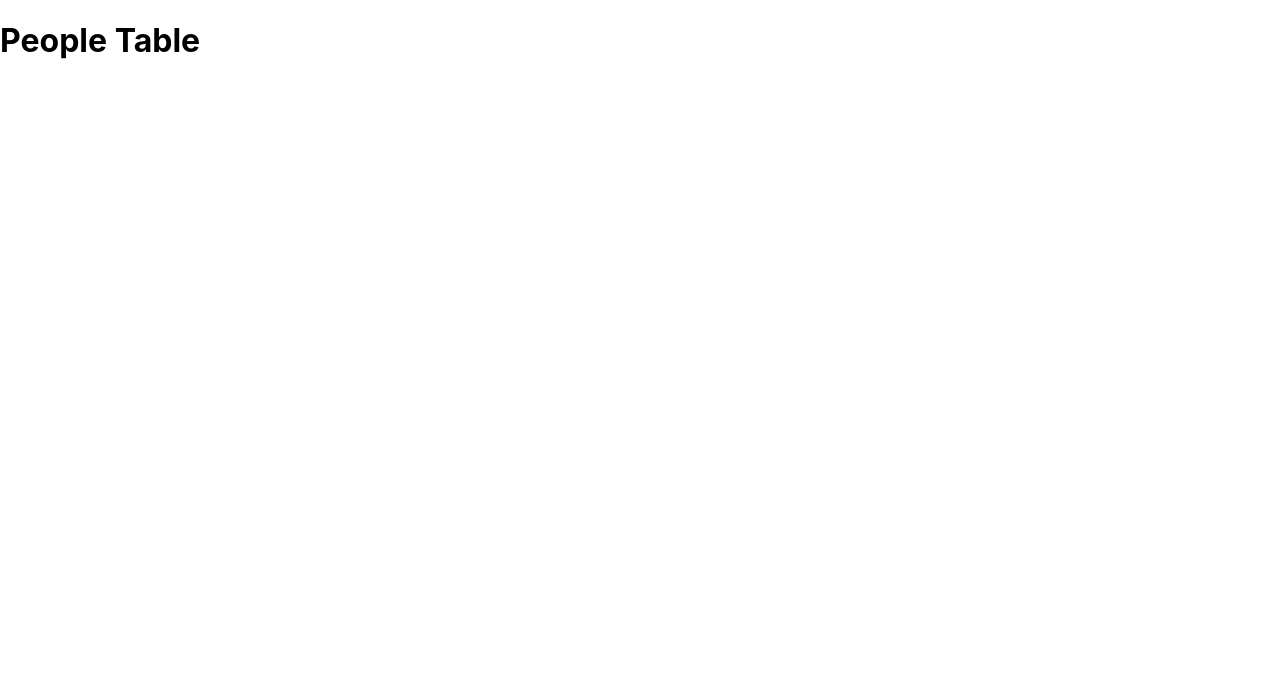
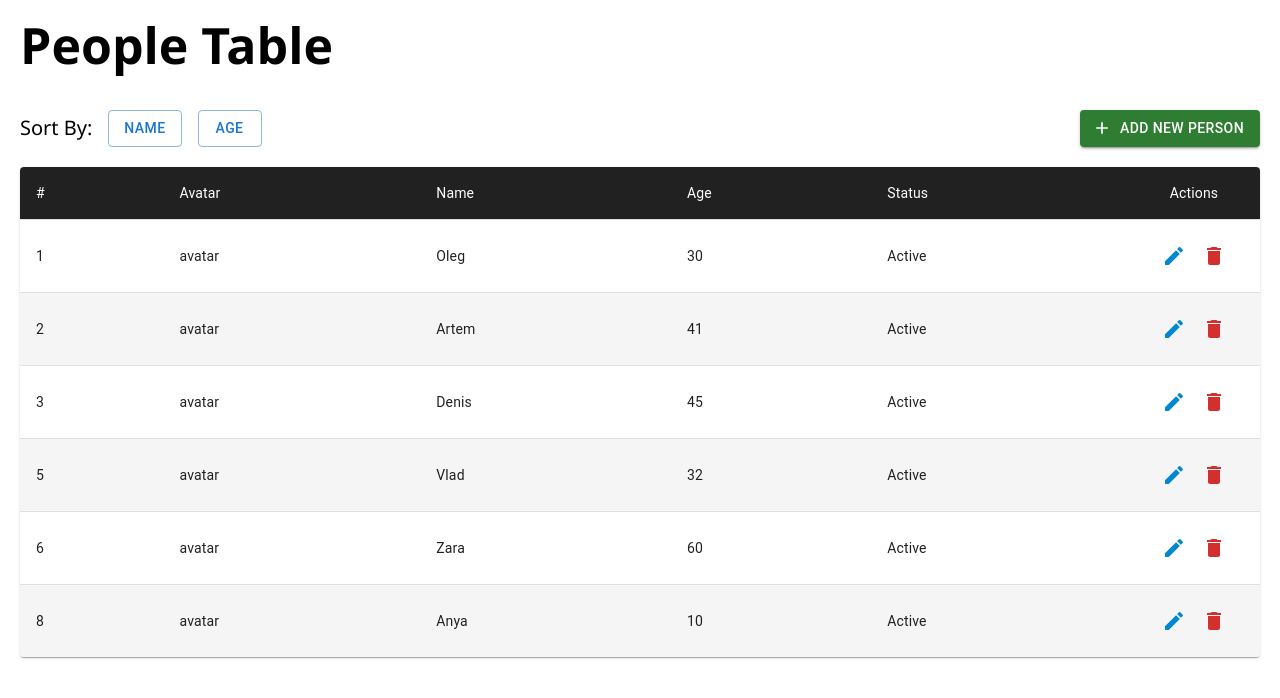
Before and after one commit to andrii-dmytruk/list-of-users, a React (Create React App) app: page / in a window 1280 px wide. Shown: the top 698 px of the page. Built offline with nearby package versions, Linux system fonts and the light colour scheme.

Commit message:
Static table implemented

```diff
--- /dev/null
+++ b/src/components/PeopleTable/PeopleTable.tsx
@@ -0,0 +1,97 @@
+import React from 'react';
+
+
+import TableBody from '@material-ui/core/TableBody';
+import Table from '@material-ui/core/Table';
+import TableCell from '@mui/material/TableCell';
+import TableContainer from '@material-ui/core/TableContainer';
+import TableHead from '@material-ui/core/TableHead';
+import TableRow from '@material-ui/core/TableRow';
+import Paper from '@material-ui/core/Paper';
+import DeleteIcon from '@mui/icons-material/Delete';
+import Stack from '@mui/material/Stack';
+import IconButton from '@mui/material/IconButton';
+import EditIcon from '@mui/icons-material/Edit';
+import { styled, withStyles } from '@mui/styles';
+import { Person } from '../../types/Person';
+
+
+
+type Props = {
+  people: Person[];
+}
+
+export const PeopleTable = React.memo(function PeopleTable({
+  people,
+}: Props) {
+  const StyledTableRow = styled(TableRow)(() => ({
+    '&:nth-of-type(even)': {
+      backgroundColor: '#f5f5f5',
+    },
+    '&:last-child td, &:last-child th': {
+      border: 0,
+    },
+  }));
+
+  const StyledTableHead = withStyles(() => ({
+    root: {
+      backgroundColor: '#212121'
+    }
+  }))(TableHead);
+
+  const TableHeaderCell = withStyles(() => ({
+    root: {
+      color: 'white',
+      fontWeight: 'bold',
+    }
+  }))(TableCell);
+
+  return (
+    <TableContainer component={Paper}>
+      <Table aria-label="simple table">
+        <StyledTableHead>
+          <TableRow>
+            <TableHeaderCell>#</TableHeaderCell>
+            <TableHeaderCell align="left">Avatar</TableHeaderCell>
+            <TableHeaderCell align="left">Name</TableHeaderCell>
+            <TableHeaderCell align="left">Age</TableHeaderCell>
+            <TableHeaderCell align="left">Status</TableHeaderCell>
+            <TableHeaderCell
+              align="center"
+              style={{width: '100px'}}
+            >
+                  Actions
+            </TableHeaderCell>
+          </TableRow>
+        </StyledTableHead>
+        <TableBody>
+          {people.map((person) => (
+            <StyledTableRow key={person.id}>
+              <TableCell component="th" scope="person">
+                {person.id}
+              </TableCell>
+              <TableCell align="left">{person.avatar}</TableCell>
+              <TableCell align="left">{person.name}</TableCell>
+              <TableCell align="left">{person.age}</TableCell>
+              <TableCell align="left">{person.status}</TableCell>
+              <TableCell align="left">
+                <Stack direction="row"
+                  justifyContent="center"
+                  alignItems="center"
+                  spacing={0}
+                >
+                  <IconButton aria-label="delete">
+                    <EditIcon color="info" />
+                  </IconButton>
+                  <IconButton aria-label="delete">
+                    <DeleteIcon color="error" />
+                  </IconButton>
+                </Stack>
+              </TableCell>
+            </StyledTableRow>
+          ))}
+        </TableBody>
+      </Table>
+    </TableContainer>
+  );
+});
--- /dev/null
+++ b/src/components/PeopleTable/index.tsx
@@ -0,0 +1 @@
+export * from './PeopleTable';
--- /dev/null
+++ b/src/helpers/sortPeople.ts
@@ -0,0 +1,15 @@
+import { Person } from '../types/Person';
+import { SortTypes } from '../types/sortTypes';
+
+export function sortPeople(people: Person[], sortBy: SortTypes) {
+  switch (sortBy) {
+  case SortTypes.name:
+    return [...people].sort((a, b) => a.name.localeCompare(b.name));
+  case SortTypes.age:
+    return [...people].sort((a, b) => a.age - b.age);
+  case SortTypes.id:
+    return [...people].sort((a, b) => a.id - b.id);
+  default:
+    return [...people];
+  }
+}
--- a/src/index.css
+++ /dev/null
@@ -1,13 +0,0 @@
-body {
-  margin: 0;
-  font-family: -apple-system, BlinkMacSystemFont, 'Segoe UI', 'Roboto', 'Oxygen',
-    'Ubuntu', 'Cantarell', 'Fira Sans', 'Droid Sans', 'Helvetica Neue',
-    sans-serif;
-  -webkit-font-smoothing: antialiased;
-  -moz-osx-font-smoothing: grayscale;
-}
-
-code {
-  font-family: source-code-pro, Menlo, Monaco, Consolas, 'Courier New',
-    monospace;
-}
--- /dev/null
+++ b/src/index.scss
@@ -0,0 +1,48 @@
+html, body, div, span, applet, object, iframe,
+h1, h2, h3, h4, h5, h6, p, blockquote, pre,
+a, abbr, acronym, address, big, cite, code,
+del, dfn, em, img, ins, kbd, q, s, samp,
+small, strike, strong, sub, sup, tt, var,
+b, u, i, center,
+dl, dt, dd, ol, ul, li,
+fieldset, form, label, legend,
+table, caption, tbody, tfoot, thead, tr, th, td,
+article, aside, canvas, details, embed,
+figure, figcaption, footer, header, hgroup,
+menu, nav, output, ruby, section, summary,
+time, mark, audio, video {
+	margin: 0;
+	padding: 0;
+	border: 0;
+	font-size: 100%;
+	font: inherit;
+	vertical-align: baseline;
+}
+article, aside, details, figcaption, figure,
+footer, header, hgroup, menu, nav, section {
+	display: block;
+}
+body {
+	line-height: 1;
+}
+ol, ul {
+	list-style: none;
+}
+blockquote, q {
+	quotes: none;
+}
+blockquote:before, blockquote:after,
+q:before, q:after {
+	content: '';
+	content: none;
+}
+table {
+	border-collapse: collapse;
+	border-spacing: 0;
+}
+
+//======================================================//
+
+body {
+	font-family: 'Segoe UI', Tahoma, Geneva, Verdana, sans-serif;
+}
--- a/src/index.tsx
+++ b/src/index.tsx
@@ -1,6 +1,6 @@
 import React from 'react';
 import App from './App';
-import './index.css';
+import './index.scss';
 import { HashRouter } from 'react-router-dom';
 import ReactDOM from 'react-dom';
 
--- /dev/null
+++ b/src/pages/PeoplePage/PeoplePage.scss
@@ -0,0 +1,14 @@
+.tablePage {
+  padding: 0 20px;
+  margin: 20px auto;
+}
+
+.title {
+  font-weight: 700;
+  font-size: 50px;
+  margin-bottom: 40px;
+}
+
+.secondary-text {
+  font-size: 20px;
+}
--- a/src/pages/PeoplePage/PeoplePage.tsx
+++ b/src/pages/PeoplePage/PeoplePage.tsx
@@ -1,7 +1,98 @@
-import React from 'react';
+import React, { useEffect, useState } from 'react';
+
+import Stack from '@mui/material/Stack';
+import Button from '@mui/material/Button';
+import AddIcon from '@mui/icons-material/Add';
+
+import './PeoplePage.scss';
+import { SortTypes } from '../../types/sortTypes';
+import { Person } from '../../types/Person';
+import { PeopleTable } from '../../components/PeopleTable';
+import { sortPeople } from '../../helpers/sortPeople';
+
+
+
+function createData(id: number, avatar: string, name: string, age: number, status: 'Active' | '-'){
+  return { id, avatar, name, age, status };
+}
+
+const people: Person[] = [
+  createData(1, 'avatar', 'Oleg', 30, 'Active'),
+  createData(2, 'avatar', 'Artem', 41, 'Active'),
+  createData(5, 'avatar', 'Vlad', 32, 'Active'),
+  createData(3, 'avatar', 'Denis', 45, 'Active'),
+  createData(8, 'avatar', 'Anya', 10, 'Active'),
+  createData(6, 'avatar', 'Zara', 60, 'Active'),
+];
+
 
 export const PeoplePage = React.memo(function PeoplePage() {
+  const [sortBy, setSortBy] = useState<SortTypes>(SortTypes.id);
+  const [sortedPeople, setSortedPeople] = useState<Person[]>(sortPeople(people, sortBy));
+
+  useEffect(() => {
+    setSortedPeople(sortPeople(sortedPeople, sortBy));
+  }, [sortBy]);
+
+  const handleSortButtonClick = (sortType: SortTypes) => {
+    if (sortBy === sortType) {
+      setSortBy(SortTypes.id);
+      return;
+    }
+
+    setSortBy(sortType);
+  };
+
   return (
-    <h1>People Table</h1>
+    <>
+      <div className="tablePage">
+        <h1 className="title">People Table</h1>
+        <Stack
+          direction="row"
+          marginBottom="20px"
+          justifyContent="space-between"
+        >
+          <Stack
+            spacing={2}
+            direction="row"
+            alignItems="center"
+          >
+            <span className="secondary-text">Sort By:</span>
+            <Button
+              variant={sortBy === SortTypes.name ? 'contained' : 'outlined'}
+              onClick={() => handleSortButtonClick(SortTypes.name)}
+            >
+            Name
+            </Button>
+            <Button
+              variant={sortBy === SortTypes.age ? 'contained' : 'outlined'}
+              onClick={() => handleSortButtonClick(SortTypes.age)}
+            >
+            Age
+            </Button>
+            {sortBy !== SortTypes.id && (
+              <Button
+                variant="text"
+                color="error"
+                onClick={() => setSortBy(SortTypes.id)}
+              >
+            Clear
+              </Button>
+            )}
+          </Stack>
+
+          <Button
+            variant="contained"
+            color="success"
+            startIcon={<AddIcon />}
+
+          >
+            Add new person
+          </Button>
+        </Stack>
+
+        <PeopleTable people={sortedPeople} />
+      </div>
+    </>
   );
 });
--- /dev/null
+++ b/src/types/Person.ts
@@ -0,0 +1,7 @@
+export interface Person {
+  id: number,
+  avatar: string,
+  name: string,
+  age: number,
+  status: 'Active' | '-',
+}
--- /dev/null
+++ b/src/types/sortTypes.ts
@@ -0,0 +1,5 @@
+export enum SortTypes {
+  name,
+  age,
+  id,
+}
--- a/tsconfig.json
+++ b/tsconfig.json
@@ -22,5 +22,5 @@
   },
   "include": [
     "src"
-  ]
+, "index.d.ts"  ]
 }
```
Also changed, not shown: package.json (+7 -0 lines), 1 other file (tests, documents, lock files or other folders).
